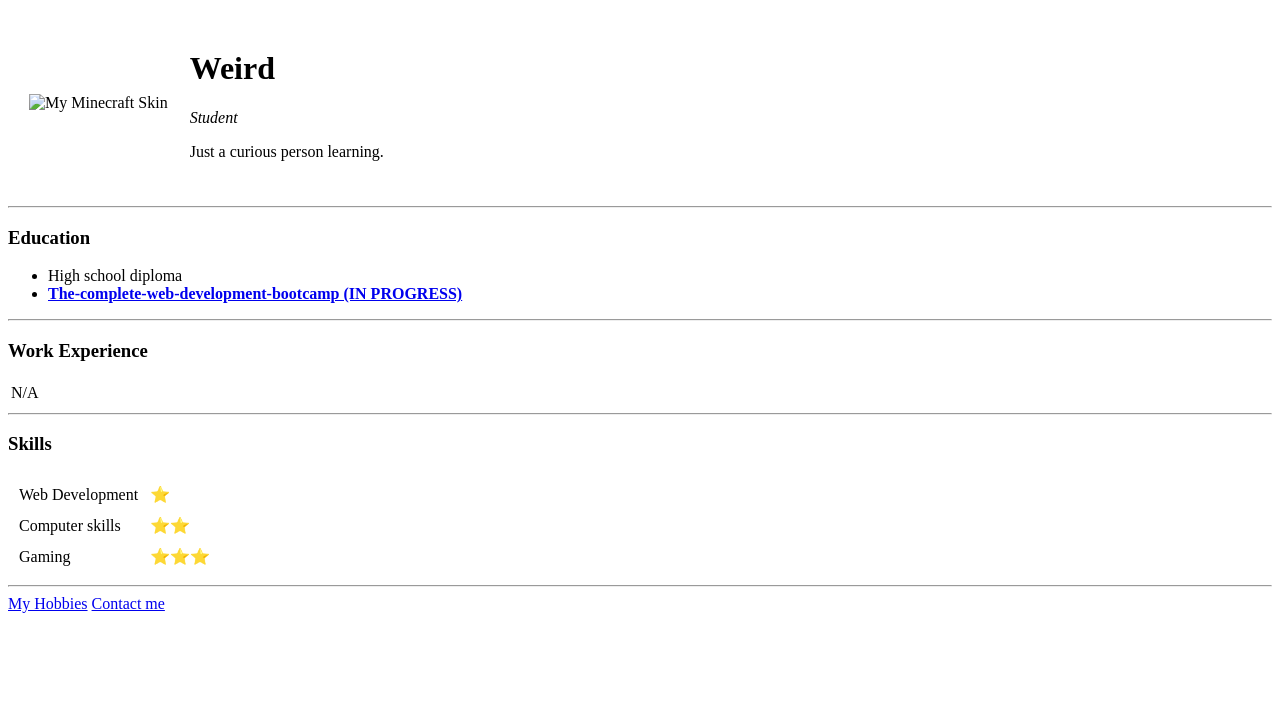
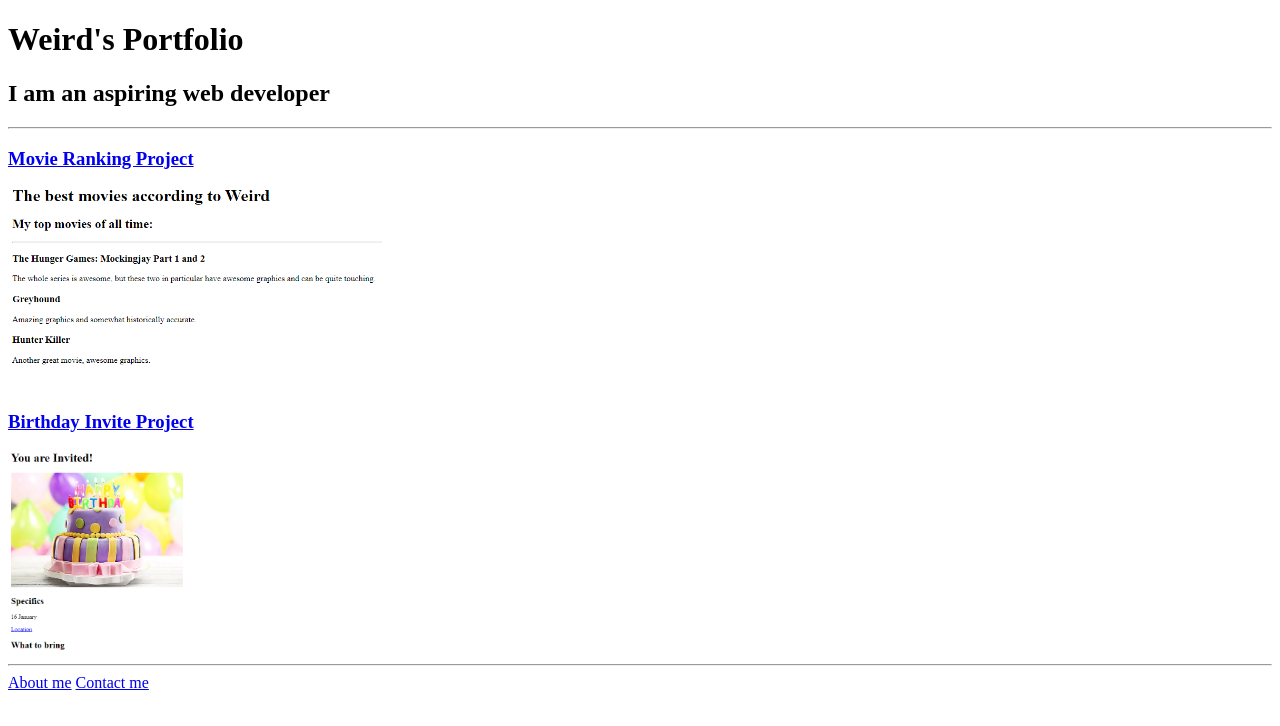
Before and after one commit to Bobtheweird/test, a plain HTML site: page index.html in a window 1280 px wide. Drawn offline with Linux system fonts and the light colour scheme.

Commit message:
Add files via upload

```diff
--- a/index.html
+++ b/index.html
@@ -1,49 +1,22 @@
 <!DOCTYPE html>
 <html lang="en">
-<head>
-    <meta charset="UTF-8">
-    <title>Personal Website</title>
-</head>
-<body>
-    <table cellspacing = "20">
-        <tr>
-            <td><img src="images/download-modified.png" alt="My Minecraft Skin"></td>
-            <td><h1>Weird</h1>
-                <p><em>Student</em></p>
-                <p>Just a curious person learning.</p></td>
-        </tr>
-    </table>
-    <hr>
-    <h3>Education</h3>
-    <ul>
-        <li>High school diploma</li>
-        <li><a href="https://www.udemy.com/course/the-complete-web-development-bootcamp/"><strong>The-complete-web-development-bootcamp (IN PROGRESS)</strong></a></li>
-    </ul>
-    <hr>
-    <h3>Work Experience</h3>
-    <table>
-        <tr>
-            <td>N/A</td>
-        </tr>
-    </table>
-    <hr>
-    <h3>Skills</h3>
-    <table cellspacing = "10">
-        <tr>
-            <td>Web Development</td>
-            <td>⭐</td>
-        </tr>
-        <tr>
-            <td>Computer skills</td>
-            <td>⭐⭐</td>
-        </tr>
-        <tr>
-            <td>Gaming</td>
-            <td>⭐⭐⭐</td>
-        </tr>
-    </table>
-    <hr>
-    <a href="hobbies.html">My Hobbies</a>
-    <a href="contactme.html">Contact me</a>
-</body>
+    <head>
+        <meta charset="UTF-8">
+        <title>Weird's Portfolio</title>
+    </head>
+    <body>
+        <h1>Weird's Portfolio</h1>
+        <h2>I am an aspiring web developer</h2>
+        <hr />
+
+        <h3><a href="./public/movie-ranking.html">Movie Ranking Project</a></h3>
+        <img src="./assets/images/movie-ranking.png" alt="A preview of my movie ranking project." height="200">
+
+        <h3><a href="./public/birthday-invite.html">Birthday Invite Project</a></h3>
+        <img src="./assets/images/birthday-invite.png" alt="A preview of my birthday invite project." height="200">
+        <hr />
+
+        <a href="./public/about.html">About me</a>
+        <a href="./public/contact.html">Contact me</a>
+    </body>
 </html>
```
Also changed, not shown: public/about.html (added, +3 -0 lines), public/birthday-invite.html (added, +24 -0 lines), public/contact.html (added, +9 -0 lines), public/movie-ranking.html (added, +20 -0 lines), assets/images/birthday-invite.png (added), assets/images/movie-ranking.png (added).
